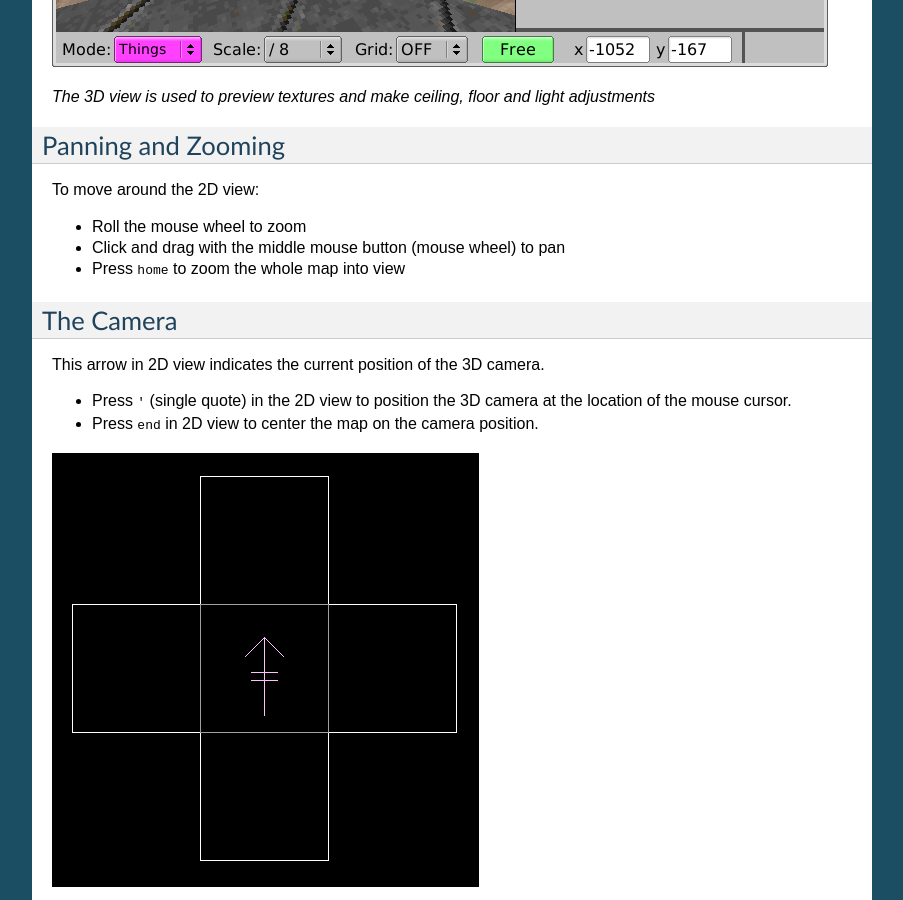
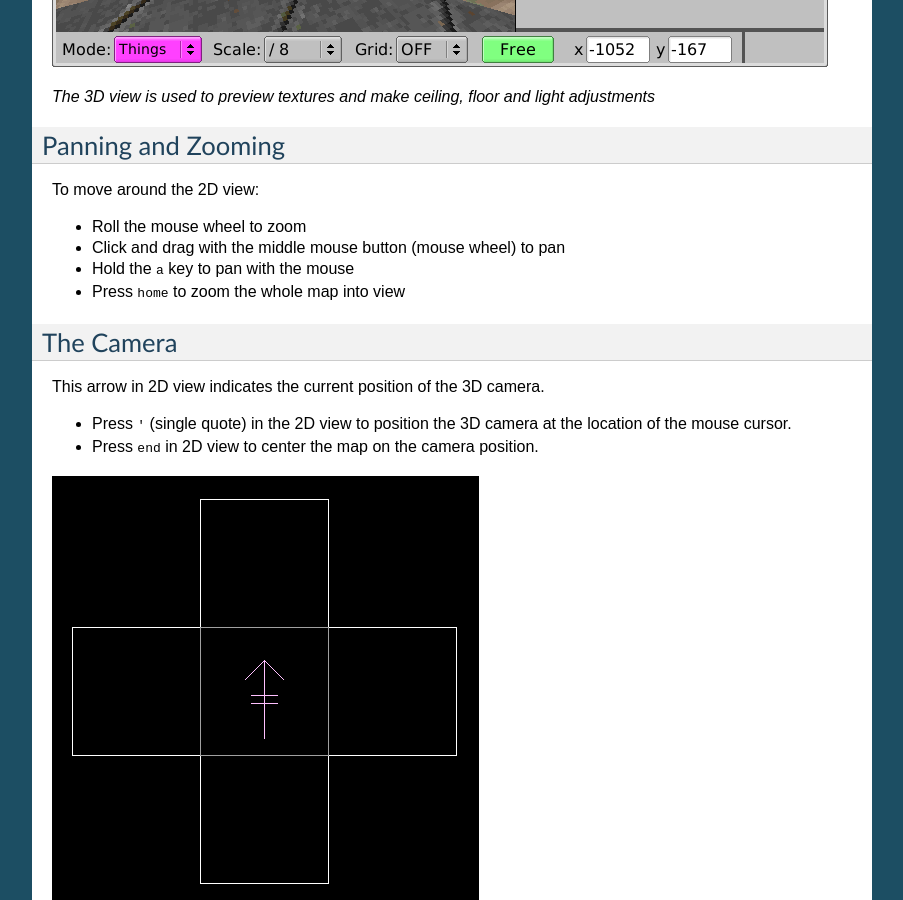
Before and after one commit to wesleywerner/eureka-docs, a Sphinx documentation site: the page built from source/user-interface/index.rst, in a window 1280 px wide and 900 px high, scrolled down 1295 px. Shown: the whole window, without its empty margins (198-1101 px from the left). Built offline with Sphinx 7.4.7, drawn with Linux system fonts in a browser that asks for light colours.

Commit message:
Add the a-key shortcut to the list of panning commands.

```diff
--- a/source/user-interface/index.rst
+++ b/source/user-interface/index.rst
@@ -18,6 +18,7 @@ To move around the 2D view:
 
 * Roll the mouse wheel to zoom
 * Click and drag with the middle mouse button (mouse wheel) to pan
+* Hold the :kbd:`a` key to pan with the mouse
 * Press :kbd:`home` to zoom the whole map into view
 
 The Camera
```
